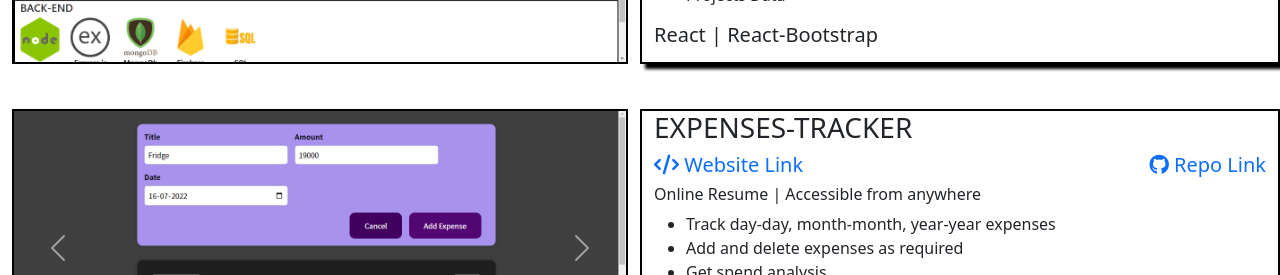
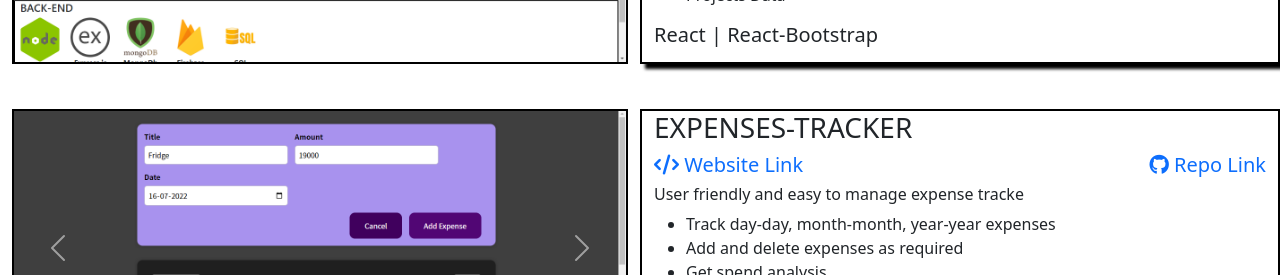
Before and after one commit to Arghyadeep7/Resume, a React (Create React App) app: page /projects in a window 1280 px wide. Shown: the part 1000-1275 px from the top of the page. Built offline with nearby package versions, Linux system fonts and the light colour scheme.

Commit message:
Typo fixed

```diff
--- a/src/components/Projects.js
+++ b/src/components/Projects.js
@@ -145,7 +145,7 @@ const Projects=()=>{
                         <a href="https://github.com/Arghyadeep7/Expenses" style={{textDecoration:'none'}} target="_blank"><i class="fab fa-github"></i>&nbsp;Repo Link</a>
                     </div>
                 </h5>
-                <h6>Online Resume | Accessible from anywhere</h6>
+                    <h6>User friendly and easy to manage expense tracke</h6>
                 <ul>
                     <li>
                         Track day-day, month-month, year-year expenses
```
